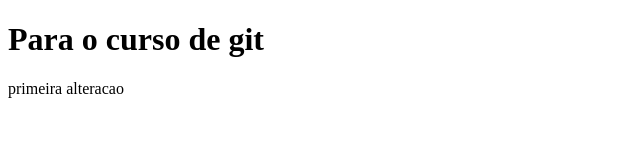
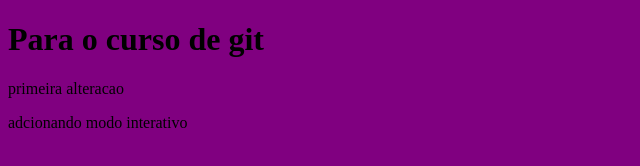
Before and after one commit to rik471/curso-git, a plain HTML site: page index.html in a window 1280 px wide. Shown: the whole page, without its empty margins (0-640 px from the left). Drawn offline with Linux system fonts and the light colour scheme.

Commit message:
inciaindo design

```diff
--- /dev/null
+++ b/estilo.css
@@ -0,0 +1,3 @@
+body{
+	background-color: purple;
+}
--- a/index.html
+++ b/index.html
@@ -1,10 +1,12 @@
 <!DOCTYPE html>
 <html>
 <head>
+	<link rel="stylesheet"  href="estilo.css">
 	<title>Curso Git</title>
 </head>
 <body>
 	<h1>Para o curso de git</h1>
 	<p>primeira alteracao</p>
+	<p>adcionando modo interativo</p>
 </body>
 </html>
```
